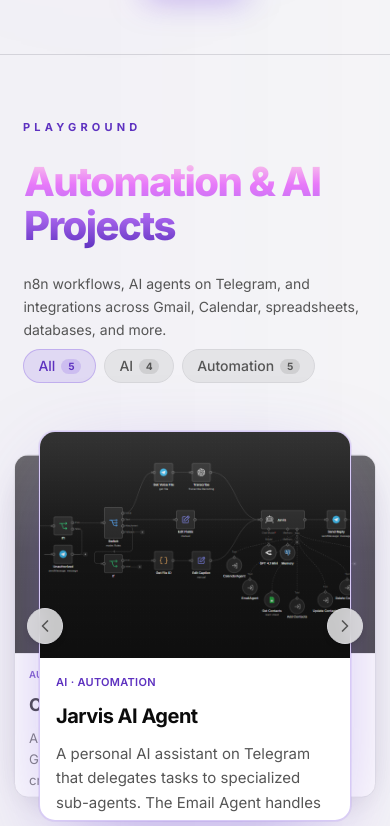
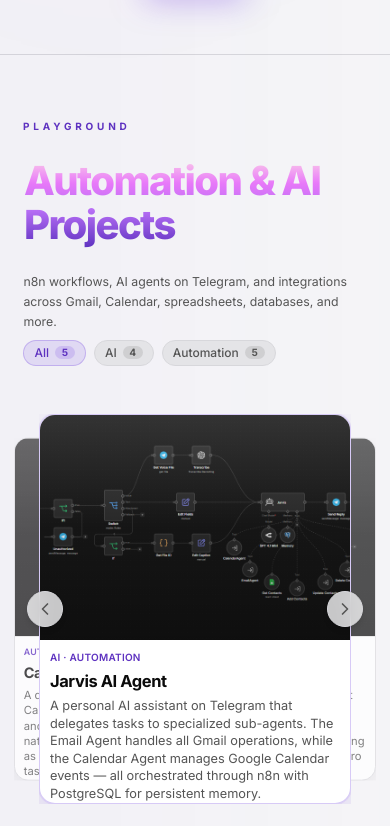
Before and after one commit to maycodersz/portfolio, a React (Vite) app: page / in a window 390 px wide. Shown: the part 3998-4824 px from the top of the page. Built offline with nearby package versions, Linux system fonts and the light colour scheme.

Commit message:
Automation text responsive

```diff
--- a/src/components/AutomationModal.tsx
+++ b/src/components/AutomationModal.tsx
@@ -186,8 +186,10 @@
                       </span>
                     ))}
                   </div>
-                  <DialogTitle className="text-xl font-bold tracking-tight sm:text-2xl">{project.title}</DialogTitle>
-                  <DialogDescription className="text-left text-[15px] leading-relaxed text-muted-foreground">
+                  <DialogTitle className="text-[clamp(1.125rem,0.75rem+1.5vw,1.5rem)] font-bold leading-snug tracking-tight">
+                    {project.title}
+                  </DialogTitle>
+                  <DialogDescription className="text-left text-[clamp(0.8125rem,0.6rem+0.95vw,0.9375rem)] leading-relaxed text-muted-foreground">
                     {project.description}
                   </DialogDescription>
                 </DialogHeader>
--- a/src/components/AutomationSection.tsx
+++ b/src/components/AutomationSection.tsx
@@ -47,7 +47,7 @@
             type="button"
             onClick={() => onChange(id)}
             className={cn(
-              'flex items-center gap-1.5 rounded-full border px-3.5 py-1.5 text-sm font-medium transition-colors duration-150',
+              'flex items-center gap-1.5 rounded-full border px-2.5 py-1 text-xs font-medium transition-colors duration-150 sm:px-3.5 sm:py-1.5 sm:text-sm',
               isActive
                 ? 'border-primary/30 bg-primary/15 text-accent-foreground'
                 : 'border-border bg-muted text-muted-foreground hover:border-primary/20 hover:bg-accent/60 hover:text-accent-foreground',
@@ -134,7 +134,7 @@
   const cardInner = (
     <div
       className={cn(
-        'flex h-full flex-col overflow-hidden rounded-2xl border bg-card transition-[border-color,box-shadow] duration-300',
+        'flex h-full min-w-0 w-full flex-col overflow-hidden rounded-2xl border bg-card [container-type:inline-size] transition-[border-color,box-shadow] duration-300',
         isCenter
           ? 'border-primary/30 shadow-[0_28px_90px_-24px_rgb(124_79_226/50%),inset_0_1px_0_rgb(255_255_255/15%)] ring-1 ring-primary/10'
           : 'border-border shadow-[0_12px_40px_-16px_rgb(0_0_0/30%),inset_0_1px_0_rgb(255_255_255/8%)]',
@@ -151,7 +151,7 @@
       }}
     >
       {/* ── Image / placeholder ─────────────────────────────────── */}
-      <div className="relative w-full flex-[0_0_58%] overflow-hidden">
+      <div className="relative w-full min-w-0 flex-[0_0_58%] overflow-hidden">
         {project.image ? (
           <img
             src={project.image}
@@ -173,25 +173,29 @@
       {/* ── Metadata ────────────────────────────────────────────── */}
       <div
         className={cn(
-          'flex min-h-0 flex-1 flex-col justify-start gap-3 px-4 pt-4 pb-3 sm:px-5 sm:pt-5 sm:pb-4',
+          'flex min-h-0 min-w-0 w-full flex-1 flex-col justify-start gap-1.5 px-2.5 pt-2.5 pb-2 min-[420px]:gap-2 min-[420px]:px-3.5 min-[420px]:pt-3.5 min-[420px]:pb-2.5 sm:gap-2.5 sm:px-4 sm:pt-4 sm:pb-3',
           scrollReveal && sectionInView && isCenter && 'animate-stat-content-rise',
         )}
         style={{
           animationDelay: contentRiseDelayMs > 0 ? `${contentRiseDelayMs}ms` : undefined,
         }}
       >
-        <span className="text-[11px] font-semibold uppercase tracking-wide text-accent-foreground">
+        <span className="text-[clamp(0.5rem,0.28rem+2cqw,0.625rem)] font-semibold uppercase tracking-wide text-accent-foreground">
           {automationCardEyebrow(project)}
         </span>
-        <h3 className="text-xl font-bold tracking-tight text-foreground sm:text-2xl">{project.title}</h3>
-        <p className="text-[15px] leading-relaxed text-muted-foreground">{project.description}</p>
+        <h3 className="text-[clamp(0.8125rem,0.4rem+3.25cqw,1.125rem)] font-bold leading-tight tracking-tight text-foreground">
+          {project.title}
+        </h3>
+        <p className="text-[clamp(0.625rem,0.38rem+2.15cqw,0.8125rem)] leading-snug text-muted-foreground sm:leading-relaxed">
+          {project.description}
+        </p>
       </div>
     </div>
   )
 
   return (
     <div
-      className={cn('absolute inset-0', !isCenter && 'cursor-pointer')}
+      className={cn('absolute inset-0 min-w-0 overflow-hidden', !isCenter && 'cursor-pointer')}
       style={{
         zIndex,
         opacity: opacityOnStage,
@@ -205,7 +209,7 @@
         <WithCursorFollow
           label={auto.viewWorkCursorLabel}
           onClick={onClickCenter}
-          containerClassName="h-full"
+          containerClassName="h-full min-w-0 w-full"
         >
           {cardInner}
         </WithCursorFollow>
@@ -385,7 +389,7 @@
           <div className="flex max-w-xl flex-col gap-6">
             <p
               className={cn(
-                'text-[11px] font-bold uppercase tracking-[0.38em] text-accent-foreground motion-reduce:animate-none',
+                'text-[clamp(0.625rem,0.4rem+0.75vw,0.6875rem)] font-bold uppercase tracking-[0.38em] text-accent-foreground motion-reduce:animate-none',
                 canAnim ? 'animate-stats-eyebrow-in' : animState !== 'hidden' ? 'opacity-100' : 'opacity-0',
               )}
             >
@@ -405,7 +409,7 @@
             <div>
               <p
                 className={cn(
-                  'text-sm leading-relaxed text-muted-foreground motion-reduce:animate-none sm:text-[15px]',
+                  'text-[clamp(0.75rem,0.55rem+0.9vw,0.9375rem)] leading-relaxed text-muted-foreground motion-reduce:animate-none',
                   canAnim ? 'animate-stats-support-in' : animState !== 'hidden' ? 'opacity-100' : 'opacity-0',
                 )}
                 style={{ animationDelay: canAnim ? '0.48s' : undefined }}
--- a/src/content/portfolio.ts
+++ b/src/content/portfolio.ts
@@ -612,7 +612,11 @@
         { title: 'Photo & PDF capture', description: 'Capture proof in-line with tasks so evidence stays next to the commitment.' },
         { title: 'Timeline view', description: 'Chronological scan of what is due and what changed so nothing slips between apps.' },
       ],
-      pageImages: [{ src: imgAdminoCaseStudy01, title: 'Screenshot 01' }],
+      pageImages: [
+        { src: imgAdminoCaseStudy01, title: 'Screenshot 01' },
+        { src: imgAdminoCaseStudy01, title: 'Screenshot 02' },
+        { src: imgAdminoCaseStudy01, title: 'Screenshot 03' }
+      ],
     },
   ] satisfies Readonly<Project[]>,
 
```
